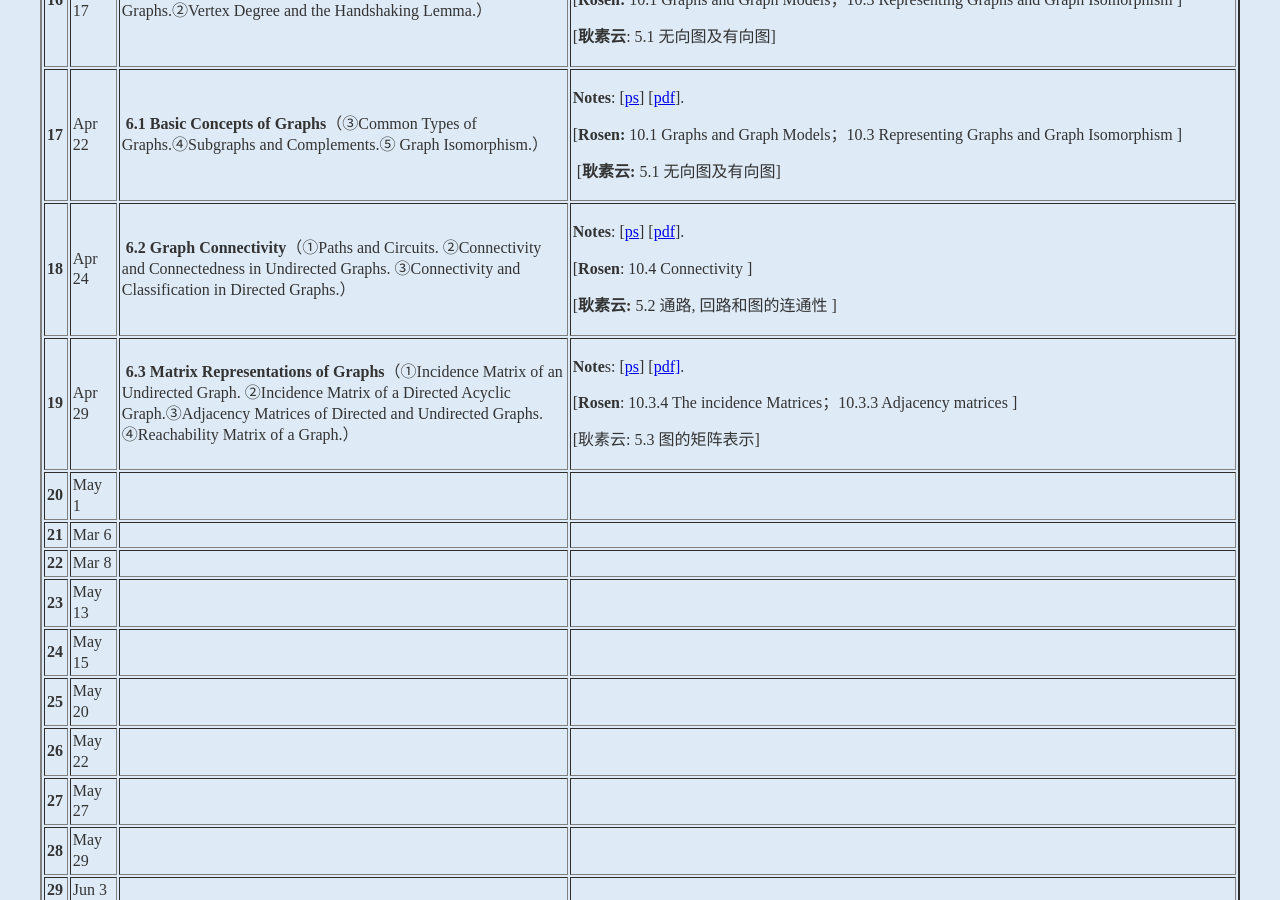
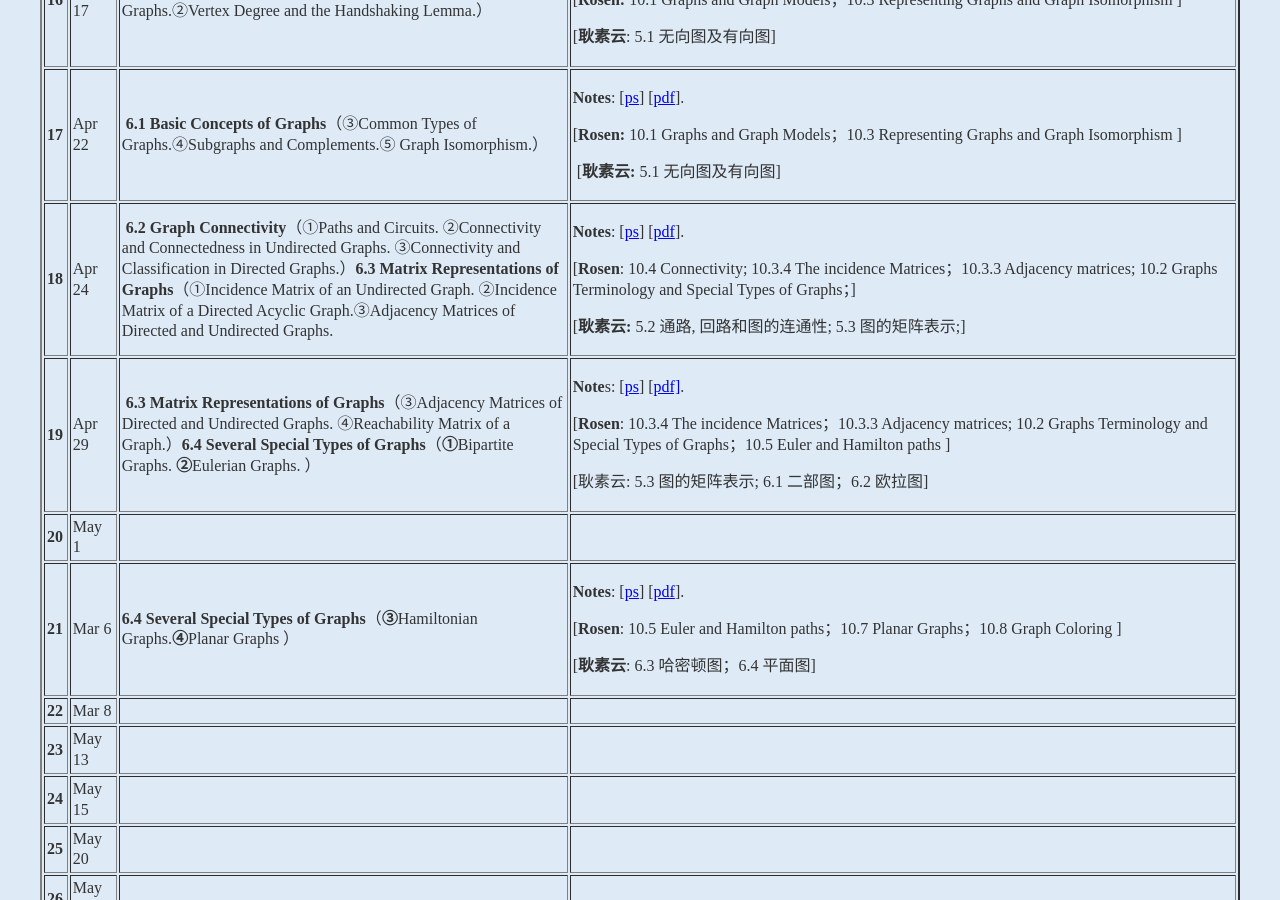
Before and after one commit to kejiwei/kejiwei.github.io, a Jekyll site: the page teaching/courses/dismath/index.html, which Jekyll copies as it is, in a window 1280 px wide and 900 px high, scrolled down 3219 px. Built offline with Jekyll 4.4.1, drawn with Linux system fonts in a browser that asks for light colours.

Commit message:
Add files via upload

```diff
--- a/teaching/courses/dismath/index.html
+++ b/teaching/courses/dismath/index.html
@@ -233,19 +233,19 @@
                 <tr>
                 <td><b>18</b></td>
                 <td>Apr 24</td>
-                <td>&nbsp;<strong>6.2 Graph Connectivity</strong>（①Paths and Circuits. ②Connectivity and Connectedness in Undirected Graphs. ③Connectivity and Classification in Directed Graphs.）</td>
-                <td><p><strong>Notes</strong>: [<a href="slides/lecture.ppsx">ps</a>] [<a href="slides/lecture.pdf">pdf</a>].&nbsp;</p>
-                  <p>[<strong>Rosen</strong>: 10.4 Connectivity ]</p>
-                  <p>[<strong>耿素云:</strong> 5.2 通路, 回路和图的连通性 ] </p></td>
+                <td>&nbsp;<strong>6.2 Graph Connectivity</strong>（①Paths and Circuits. ②Connectivity and Connectedness in Undirected Graphs. ③Connectivity and Classification in Directed Graphs.）<strong>6.3 Matrix Representations of Graphs</strong>（①Incidence Matrix of an Undirected Graph. ②Incidence Matrix of a Directed Acyclic Graph.③Adjacency Matrices of Directed and Undirected Graphs.</td>
+                <td><p><strong>Notes</strong>: [<a href="slides/CH6-Graphs(38-68).ppsx">ps</a>] [<a href="slides/CH6-Graphs(38-68).pdf">pdf</a>].&nbsp;</p>
+                  <p>[<strong>Rosen</strong>: 10.4 Connectivity; 10.3.4 The incidence Matrices；10.3.3 Adjacency matrices; 10.2 Graphs Terminology and Special Types of Graphs；]</p>
+                  <p>[<strong>耿素云:</strong> 5.2 通路, 回路和图的连通性; 5.3 图的矩阵表示;] </p></td>
                 </tr>
 
                 <tr>
                 <td><strong>19</strong></td>
                 <td>Apr 29</td>
-                <td>&nbsp;<strong>6.3 Matrix Representations of Graphs</strong>（①Incidence Matrix of an Undirected Graph. ②Incidence Matrix of a Directed Acyclic Graph.③Adjacency Matrices of Directed and Undirected Graphs. ④Reachability Matrix of a Graph.）</td>
+                <td>&nbsp;<strong>6.3 Matrix Representations of Graphs</strong>（③Adjacency Matrices of Directed and Undirected Graphs. ④Reachability Matrix of a Graph.）<strong>6</strong><strong>.4 Several Special Types of Graphs</strong>（<strong>①</strong>Bipartite Graphs. <strong>②</strong>Eulerian Graphs. ）</td>
                 <td><p><strong>Note</strong>s: [<a href="slides/lecture.ppsx">ps</a>] [<a href="slides/lecture.pdf">pdf]</a>.&nbsp;</p>
-                  <p>[<strong>Rosen</strong>: 10.3.4 The incidence Matrices；10.3.3 Adjacency matrices  ]&nbsp;</p>
-                  <p>[耿素云: 5.3 图的矩阵表示] </p></td>
+                  <p>[<strong>Rosen</strong>: 10.3.4 The incidence Matrices；10.3.3 Adjacency matrices;&nbsp;10.2 Graphs Terminology and Special Types of Graphs；10.5 Euler and Hamilton paths  ]&nbsp;</p>
+                  <p>[耿素云: 5.3 图的矩阵表示; 6.1 二部图；6.2 欧拉图] </p></td>
                 </tr>
 
                 <tr>
@@ -260,9 +260,10 @@
                 <tr>
                 <td><b>21</b></td>
                 <td>Mar 6</td>
-                <td>&nbsp;</td>
-                <td>&nbsp;
-                 </td>
+                <td><strong>6.4 Several Special Types of Graphs</strong>（<strong>③</strong>Hamiltonian Graphs.<b>④</b>Planar Graphs ）</td>
+                <td><p><strong>Notes</strong>: [<a href="slides/lecture.ppsx">ps</a>] [<a href="slides/lecture.pdf">pdf</a>].&nbsp;</p>
+                  <p>[<strong>Rosen</strong>: 10.5 Euler and Hamilton paths；10.7 Planar Graphs；10.8 Graph Coloring  ]</p>
+                  <p>[<strong>耿素云</strong>: 6.3 哈密顿图；6.4 平面图] </p></td>
                 </tr>
 
 
```
